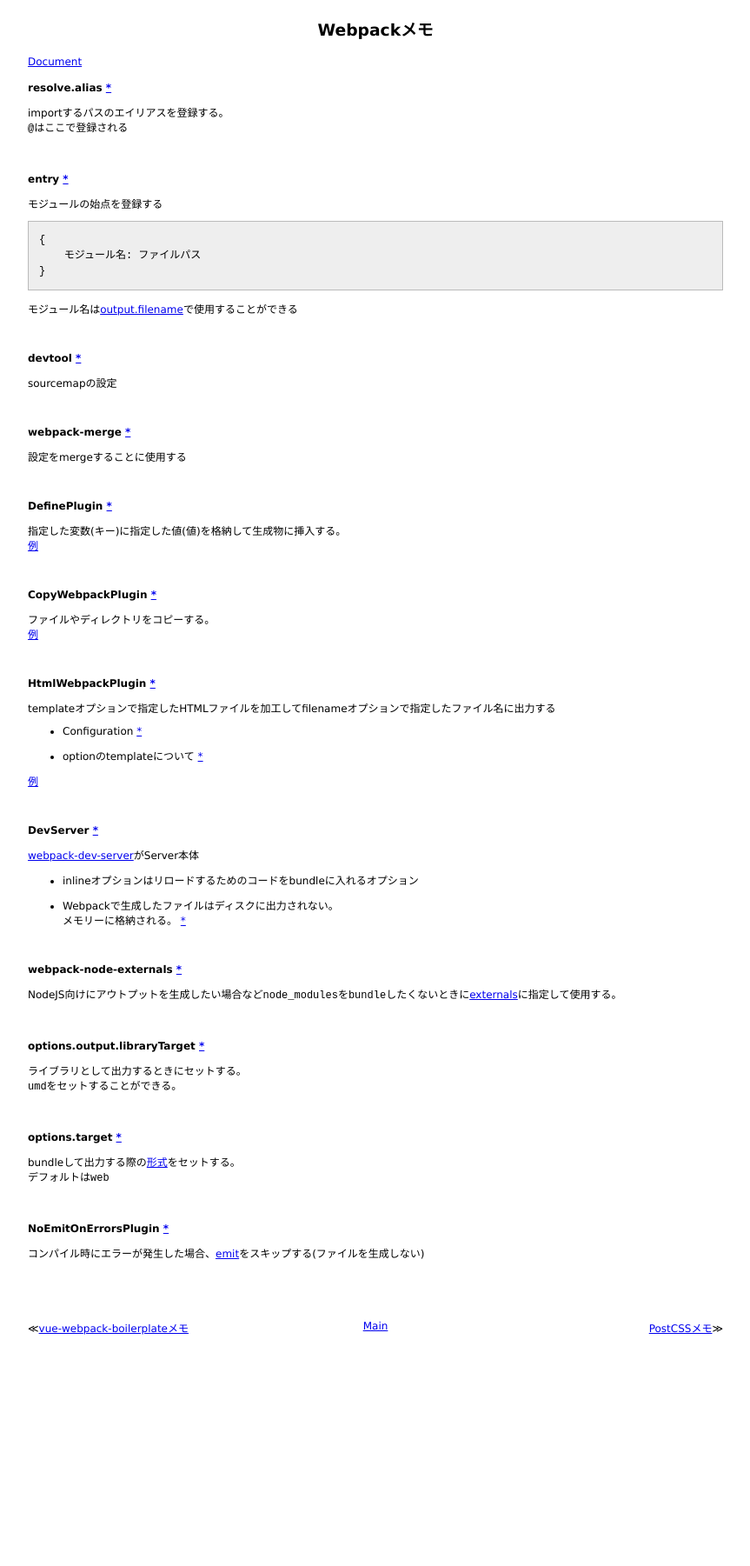
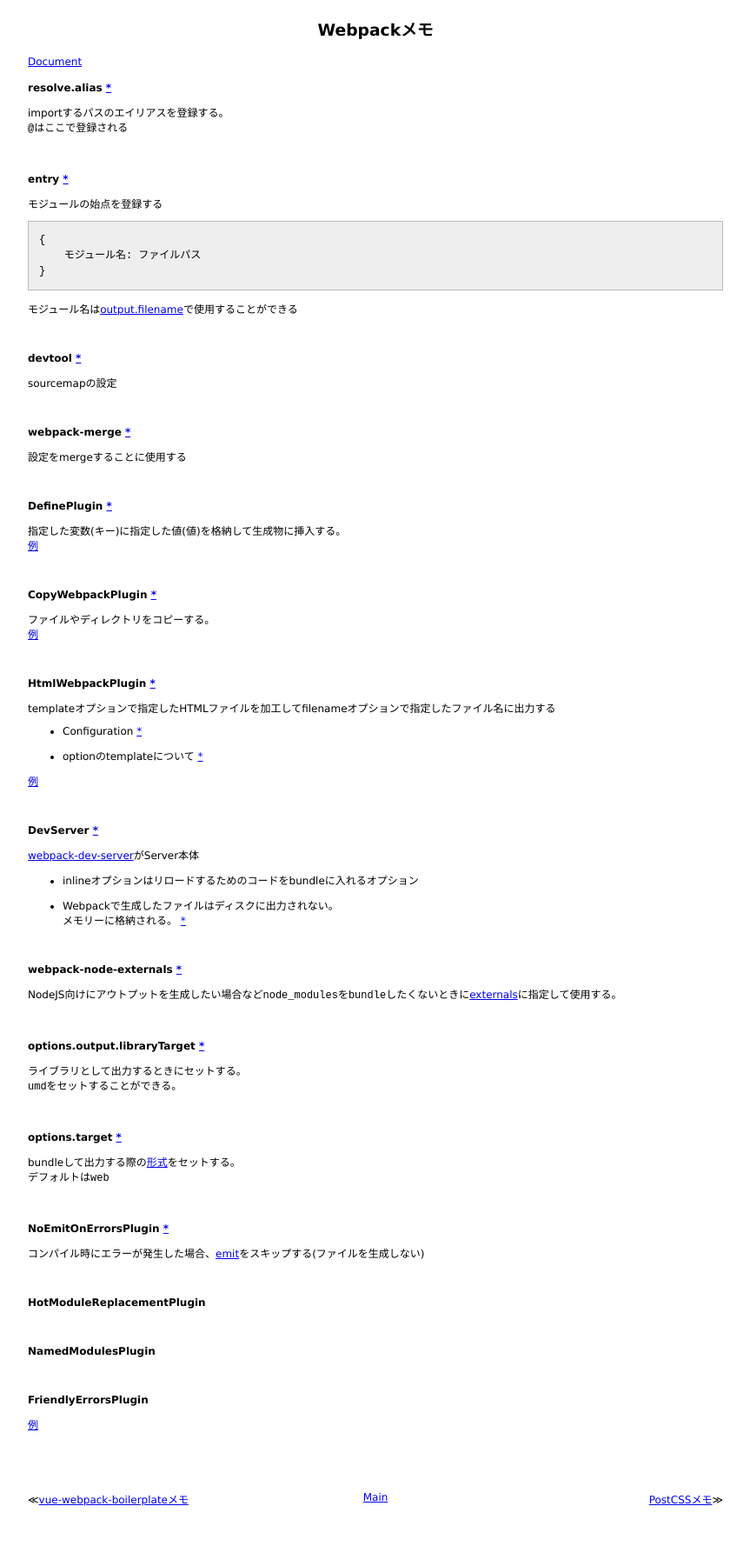
Before and after one commit to 38elements/38elements.github.com, a Jekyll site: the page built from _posts/2017-12-01-webpack.md, in a window 1280 px wide. Shown: the whole page at 87% size, without its empty margins (208-1071 px from the left). Built offline with Jekyll 4.4.1, drawn with Linux system fonts in a browser that asks for light colours; before the commit the page ends 1604 px from its top, so only the background shows below that.

Commit message:
Update 2017-12-01-webpack.md

```diff
--- a/_posts/2017-12-01-webpack.md
+++ b/_posts/2017-12-01-webpack.md
@@ -100,3 +100,17 @@ bundleして出力する際の[形式](https://webpack.js.org/configuration/targ
 コンパイル時にエラーが発生した場合、[emit](https://webpack.js.org/concepts/#output)をスキップする(ファイルを生成しない)
 
 <br>
+
+#### HotModuleReplacementPlugin
+
+<br>
+
+#### NamedModulesPlugin
+
+<br>
+
+#### FriendlyErrorsPlugin
+
+[例](https://github.com/vuejs-templates/webpack/blob/42cd10c84c222422c10a8cadf62be6985b673c84/template/build/webpack.dev.conf.js#L83)
+
+<br>
```
